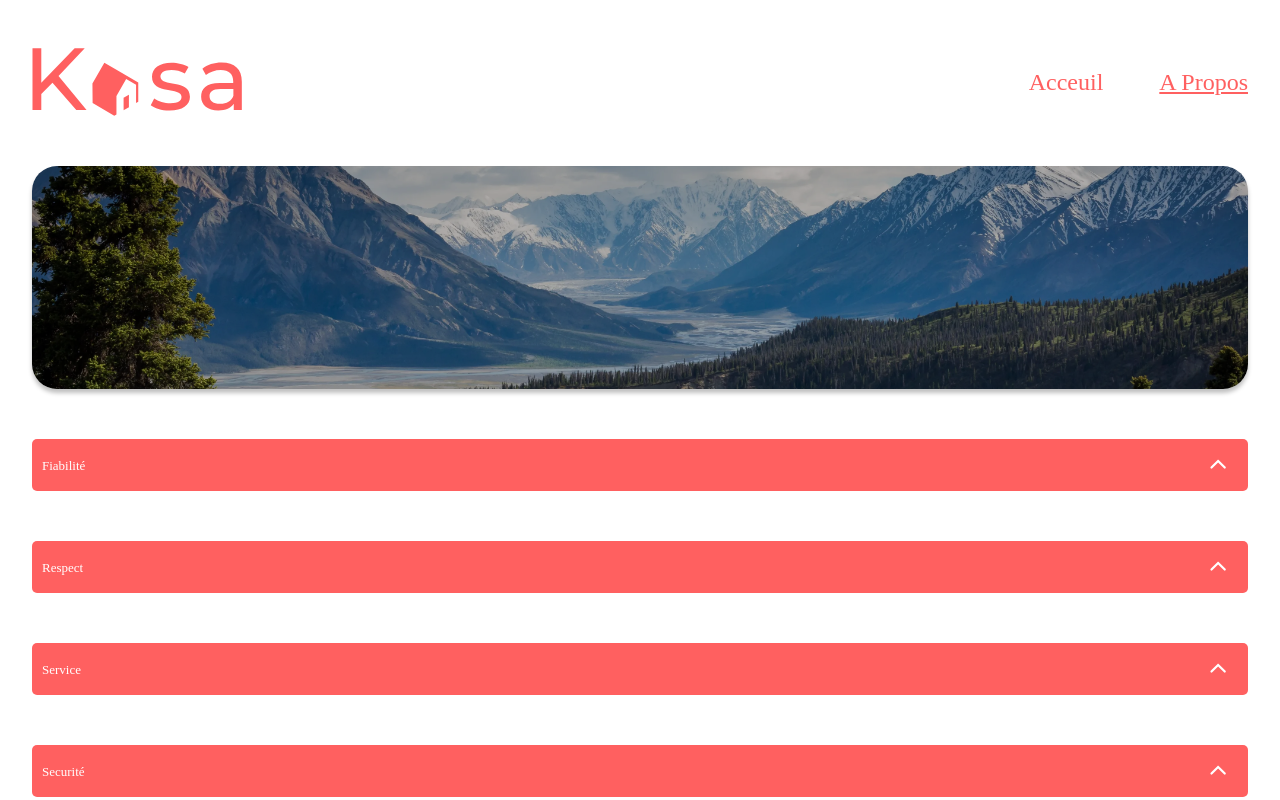
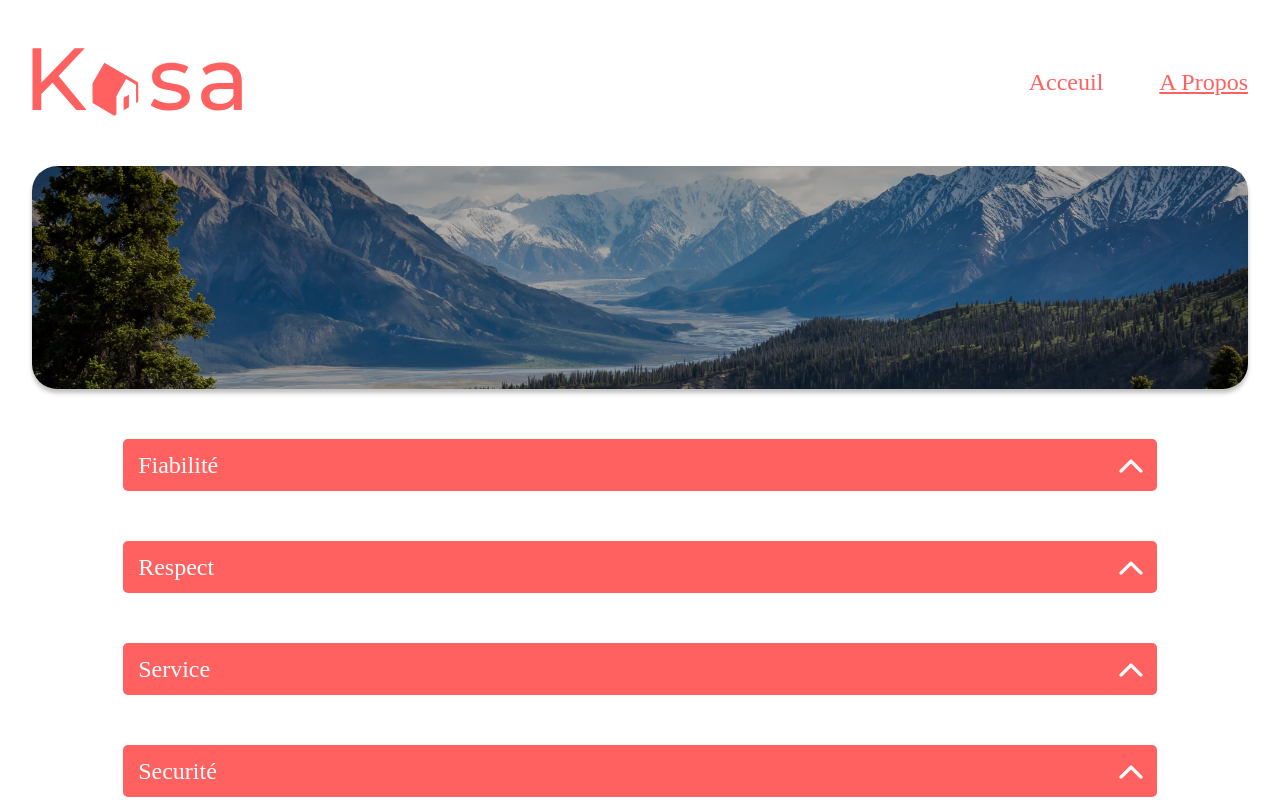
Before and after one commit to ElBartho/kasa, a React (Create React App) app: page /about in a window 1280 px wide. Shown: the top 800 px of the page. Built offline with nearby package versions, Linux system fonts and the light colour scheme.

Commit message:
About page done

```diff
--- a/src/components/Collapse/collapse.js
+++ b/src/components/Collapse/collapse.js
@@ -2,28 +2,72 @@ import styled from 'styled-components';
 import { colors } from '../../utils/style/colors';
 
 export const CollapseSection = styled.div`
+  display: flex;
+  flex-direction: column;
+  align-items: center;
+  width: 100%;
+  jusitfy-content: center;
+  @media (min-width: 920px) {
+    width: 85%;
+  }
+`;
+
+export const CollapseSectionHeader = styled.div`
   display: flex;
   justify-content: space-between;
   align-items: center;
   background-color: ${colors.primary};
   width: 100%;
   border-radius: 5px;
-  padding: 10px;
+  padding: 10px 10px 10px 15px;
   box-sizing: border-box;
 `;
 
-export const CollapseTitle = styled.h1`
+export const CollapseSectionTitle = styled.h2`
   width: 100%;
   color: white;
-  font-size: 13px;
+  font-size: 16px;
   font-style: normal;
   font-weight: 500;
-  line-height: 100%;
+  margin: 0;
+  @media (min-width: 920px) {
+    font-size: 24px;
+  }
 `;
 
-export const CollapseIcon = styled.img`
-  width: 32px;
-  height: 32px;
+export const CollapseSectionIcon = styled.img`
+  width: 24px;
+  height: 24px;
   justify-content: center;
   align-items: center;
+  transition: transform 0.3s ease;
+  &.rotate {
+    transform: rotate(-180deg);
+  }
+  @media (min-width: 920px) {
+    width: 32px;
+    height: 32px;
+  }
 `;
+
+export const CollapseSectionDescription = styled.div`
+  transition: max-height 0.5s;
+  overflow: hidden;
+  max-height: 0;
+  &.open {
+    opacity: 1;
+    max-height: 300px;
+  }
+`;
+
+export const Description = styled.div`
+  background: ${colors.secondary};
+  border-radius: 5px;
+  color: ${colors.primary};
+  font-size: 18px;
+  line-height: 140%;
+  font-weight: 400;
+  font-style: normal;
+  padding: 20px;
+  box-sizing: border-box;
+`;
--- a/src/components/Collapse/index.jsx
+++ b/src/components/Collapse/index.jsx
@@ -1,11 +1,33 @@
-import { CollapseSection, CollapseTitle, CollapseIcon } from './collapse';
+import {
+  CollapseSection,
+  CollapseSectionHeader,
+  CollapseSectionTitle,
+  CollapseSectionIcon,
+  CollapseSectionDescription,
+  Description,
+} from './collapse';
+import { useState } from 'react';
 import Arrow from '../../assets/arrow.svg';
 
-const Collapse = ({ title }) => {
+const Collapse = ({ title, description }) => {
+  const [isOpen, setIsOpen] = useState(false);
+  function toggleSection() {
+    setIsOpen(!isOpen);
+  }
+
   return (
     <CollapseSection>
-      <CollapseTitle>{title}</CollapseTitle>
-      <CollapseIcon src={Arrow} />
+      <CollapseSectionHeader>
+        <CollapseSectionTitle>{title}</CollapseSectionTitle>
+        <CollapseSectionIcon
+          src={Arrow}
+          onClick={toggleSection}
+          className={`${isOpen ? 'rotate' : ''}`}
+        />
+      </CollapseSectionHeader>
+      <CollapseSectionDescription className={`${isOpen ? 'open' : ''}`}>
+        <Description>{description}</Description>
+      </CollapseSectionDescription>
     </CollapseSection>
   );
 };
--- a/src/pages/About/index.jsx
+++ b/src/pages/About/index.jsx
@@ -6,10 +6,22 @@ function About() {
   return (
     <Main>
       <Banner background='about' />
-      <Collapse title='Fiabilité' />
-      <Collapse title='Respect' />
-      <Collapse title='Service' />
-      <Collapse title='Securité' />
+      <Collapse
+        title='Fiabilité'
+        description='Les annonces postées sur Kasa garantissent une fiabilité totale. Les photos sont conformes aux logements, et toutes les informations sont régulièrement vérifiées par nos équipes.'
+      />
+      <Collapse
+        title='Respect'
+        description='La bienveillance fait partie des valeurs fondatrices de Kasa. Tout comportement discriminatoire ou de perturbation du voisinage entraînera une exclusion de notre plateforme.'
+      />
+      <Collapse
+        title='Service'
+        description='La bienveillance fait partie des valeurs fondatrices de Kasa. Tout comportement discriminatoire ou de perturbation du voisinage entraînera une exclusion de notre plateforme.'
+      />
+      <Collapse
+        title='Securité'
+        description="La sécurité est la priorité de Kasa. Aussi bien pour nos hôtes que pour les voyageurs, chaque logement correspond aux critères de sécurité établis par nos services. En laissant une note aussi bien à l'hôte qu'au locataire, cela permet à nos équipes de vérifier que les standarts sont bien respectés. Nous organisons également des ateliers sur la sécurité domestique pour nos hôtes."
+      />
     </Main>
   );
 }
--- a/src/pages/Home/home.js
+++ b/src/pages/Home/home.js
@@ -1,4 +1,5 @@
 import styled from 'styled-components';
+import { colors } from '../../utils/style/colors';
 
 export const Main = styled.main`
   display: flex;
@@ -21,7 +22,7 @@ export const CardContainer = styled.div`
   width: 100%;
   grid-template-columns: repeat(1, 1fr);
   @media (min-width: 920px) {
-    background: #f6f6f6;
+    background: ${colors.secondary};
     gap: 56px;
     grid-template-columns: repeat(3, calc(28%));
     padding: 56px 0px 40px 0px;
```
Also changed, not shown: src/assets/arrow.svg.
